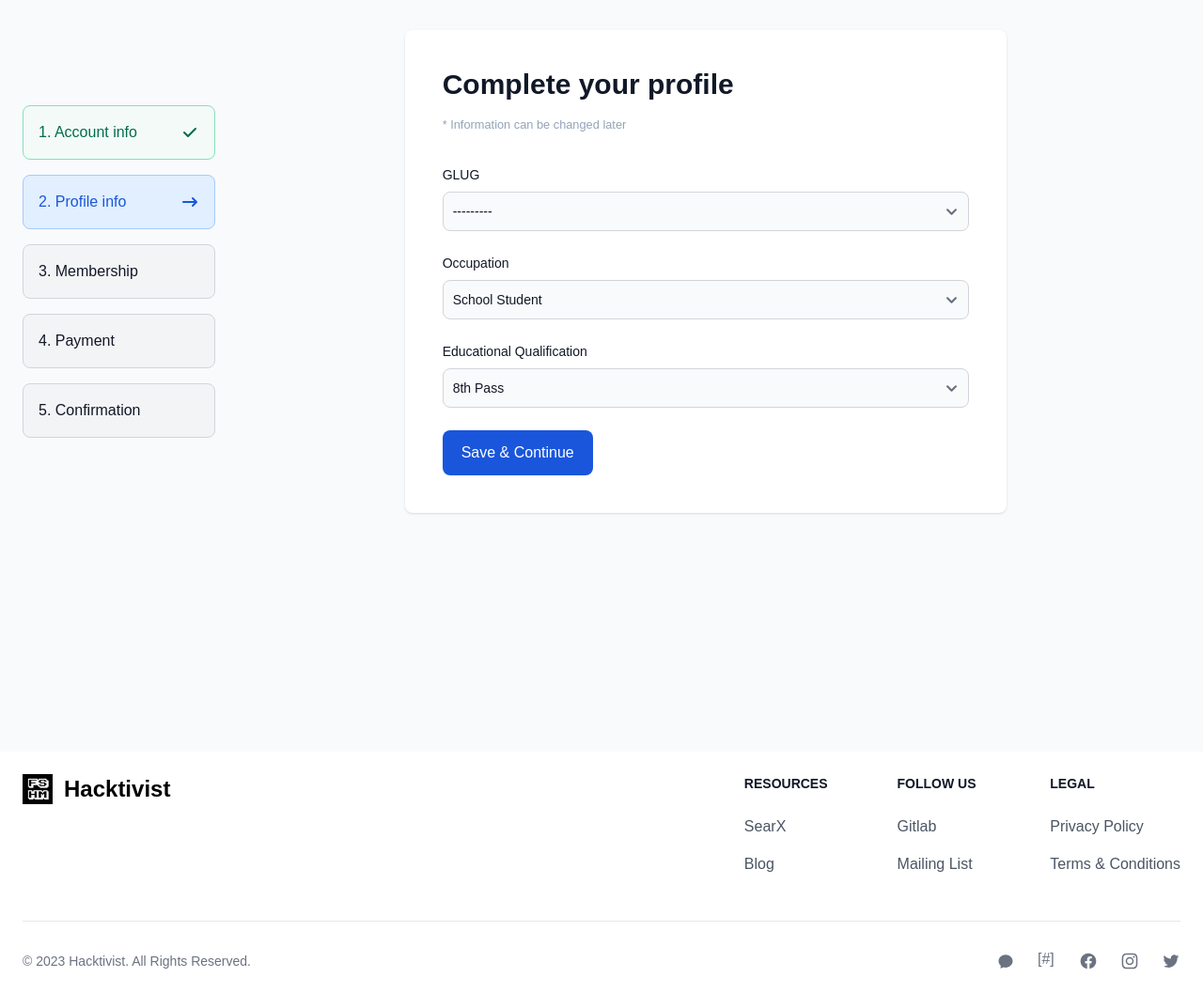
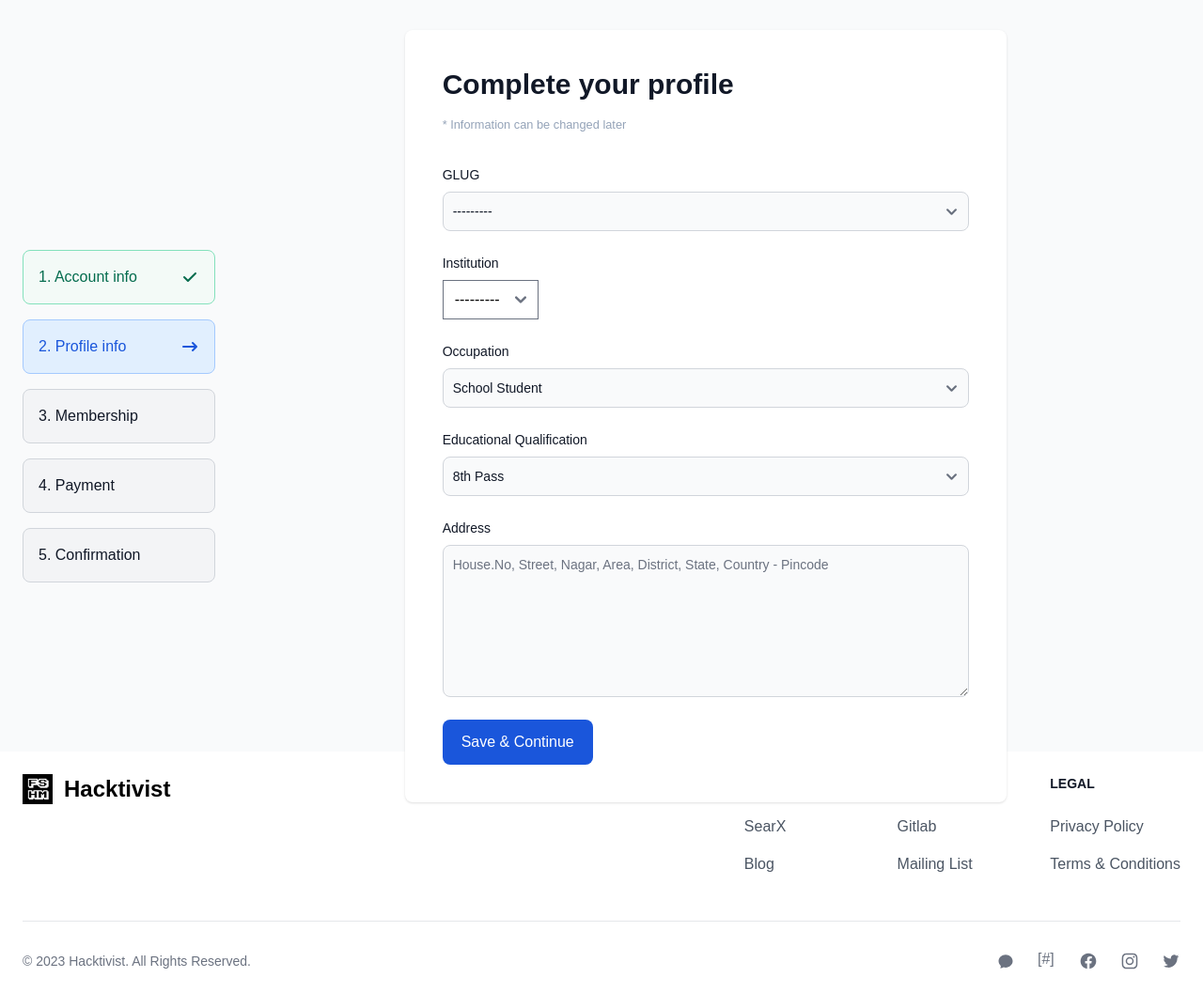
Before and after one commit to juandavid24w/htj79, a Django app: template member/templates/step2.html in a window 1280 px wide. Shown: the whole page at 94% size. Run offline with Django 4.2, Linux system fonts and the light colour scheme; the template is opened without the code that fills it: values that come from a table or form of the project are taken from there, others are empty; style sheets or scripts are compiled from the project's sources.

Commit message:
ADDED: Profile Completion Page

```diff
--- a/member/templates/_mbase.html
+++ b/member/templates/_mbase.html
@@ -35,7 +35,7 @@
                 >
                   {% block formtitle %}{% endblock %}
                 </h1>
-                <small class="text-slate-400"
+                <small class="text-slate-400 dark:text-slate-200"
                   >{% block helptext %}{% endblock %}</small
                 >
                 {% block content %}{% endblock %}
--- a/member/templates/step2.html
+++ b/member/templates/step2.html
@@ -212,7 +212,15 @@
   </div>
   <div class="mb-6">
     <label
-      for="contact"
+      for="institute"
+      class="block mb-2 text-sm font-medium text-gray-900 dark:text-white"
+      >Institution</label
+    >
+    {{form.institute}}
+  </div>
+  <div class="mb-6">
+    <label
+      for="occupation"
       class="block mb-2 text-sm font-medium text-gray-900 dark:text-white"
       >Occupation</label
     >
@@ -220,20 +228,25 @@
   </div>
   <div class="mb-6">
     <label
-      for="password"
+      for="edu_qualification"
       class="block mb-2 text-sm font-medium text-gray-900 dark:text-white"
       >Educational Qualification</label
     >
     {{form.edu_qualification}}
   </div>
-  <!-- <div class="mb-6">
+  <div class="mb-6">
     <label
-      for="message"
+      for="address"
       class="block mb-2 text-sm font-medium text-gray-900 dark:text-white"
       >Address</label
     >
-    {{form.address}}
-  </div> -->
+    <textarea
+      name="address"
+      class="block p-2.5 w-full text-sm text-gray-900 bg-gray-50 rounded-lg border border-gray-300 focus:ring-blue-500 focus:border-blue-500 dark:bg-gray-700 dark:border-gray-600 dark:placeholder-gray-400 dark:text-white dark:focus:ring-blue-500 dark:focus:border-blue-500"
+      rows="7"
+      placeholder="House.No, Street, Nagar, Area, District, State, Country - Pincode"
+    ></textarea>
+  </div>
   <button
     class="text-white font-medium rounded-lg text-base px-5 py-3 w-full sm:w-auto text-center bg-blue-700"
     type="submit"
```
